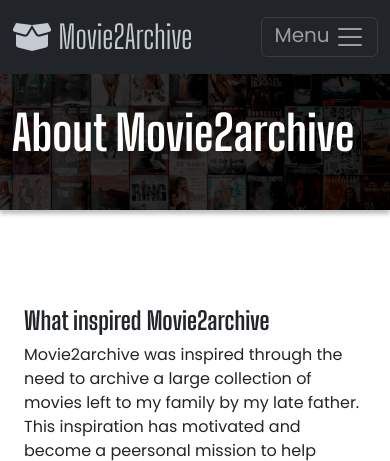
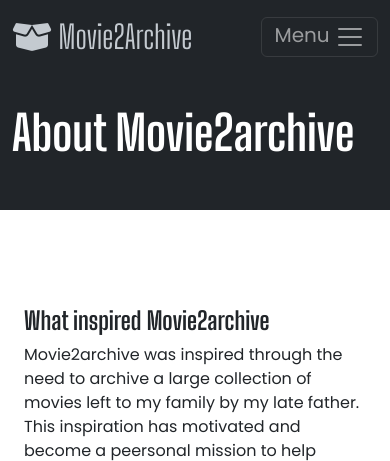
Before and after one commit to JHodgkins/MSP3-Movie2Archive, a Flask app: page /about in a window 390 px wide. Shown: the top 461 px of the page. Run offline with Flask 2, Linux system fonts and the light colour scheme; some libraries are stand-ins or nearby versions.

Commit message:
style: changed mobile bg colour

```diff
--- a/movie2archive/static/css/style.css
+++ b/movie2archive/static/css/style.css
@@ -98,12 +98,7 @@ footer {
 .home-page-image, .page-image-small {
     position: relative;
     min-height: 500px;
-    /* Image source, Unsplash: https://unsplash.com/photos/BQTHOGNHo08 Author: https://unsplash.com/@tysonmoultrie */
-    background-image: url(../images/bg_homepage_tyson_moultrie_unsplash_mobile.jpg);
-    background-repeat: no-repeat;
-    background-size: cover;
-    /* Stack overflow source for text shadow: https://stackoverflow.com/questions/34702477/add-a-dark-overlay-to-background-image */
-    box-shadow: 0px 4px 4px 0px #00000040,inset 0 0 0 1000px rgba(0,0,0,.8);
+    background-color: var()--black;
 }
 
 .home-page-main-heading {
@@ -277,7 +272,12 @@ footer {
 @media (min-width: 768px) {
 
     .home-page-image, .page-image-small {
+        /* Image source, Unsplash: https://unsplash.com/photos/BQTHOGNHo08 Author: https://unsplash.com/@tysonmoultrie */
         background-image: url(../images/bg_homepage_tyson_moultrie_unsplash_desktop.jpg);
+        background-repeat: no-repeat;
+        background-size: cover;
+        /* Stack overflow source for text shadow: https://stackoverflow.com/questions/34702477/add-a-dark-overlay-to-background-image */
+        box-shadow: 0px 4px 4px 0px #00000040,inset 0 0 0 1000px rgba(0,0,0,.8);
     }
 
     .banner-taglines p {
```
